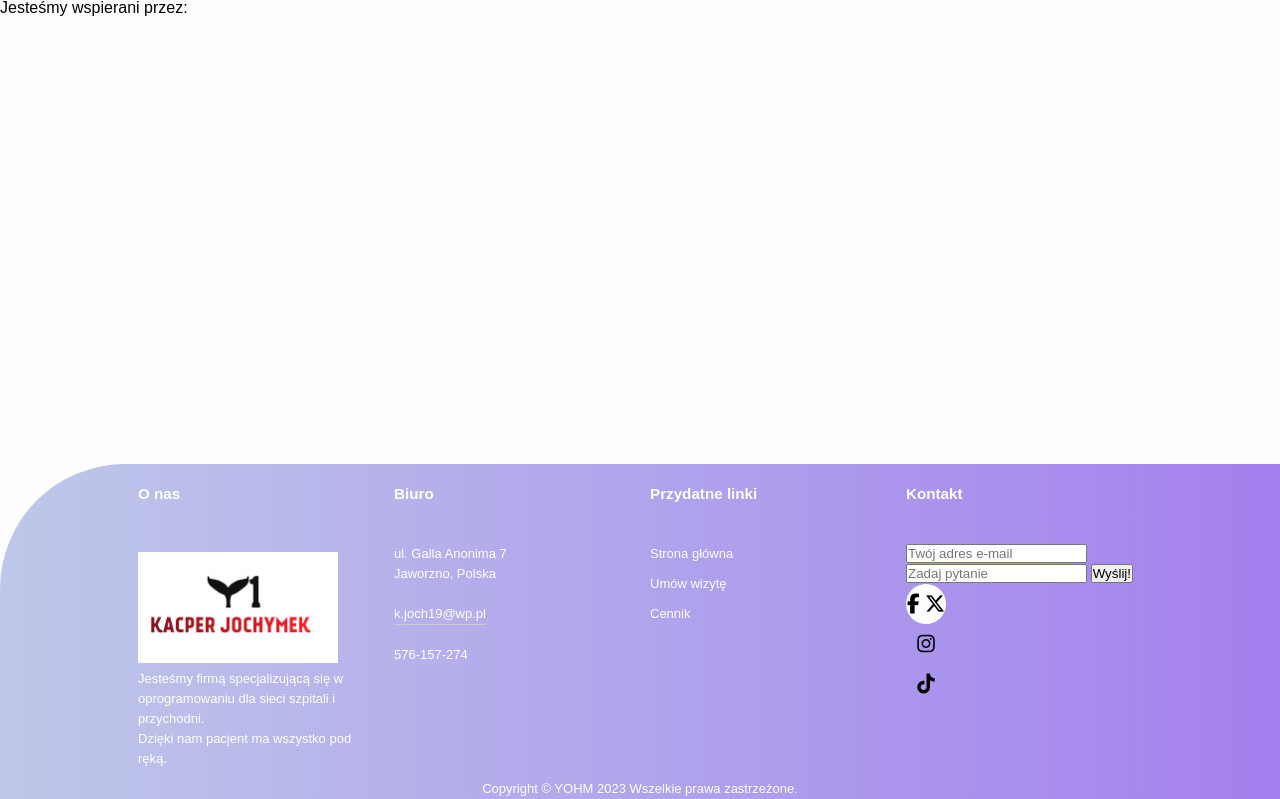
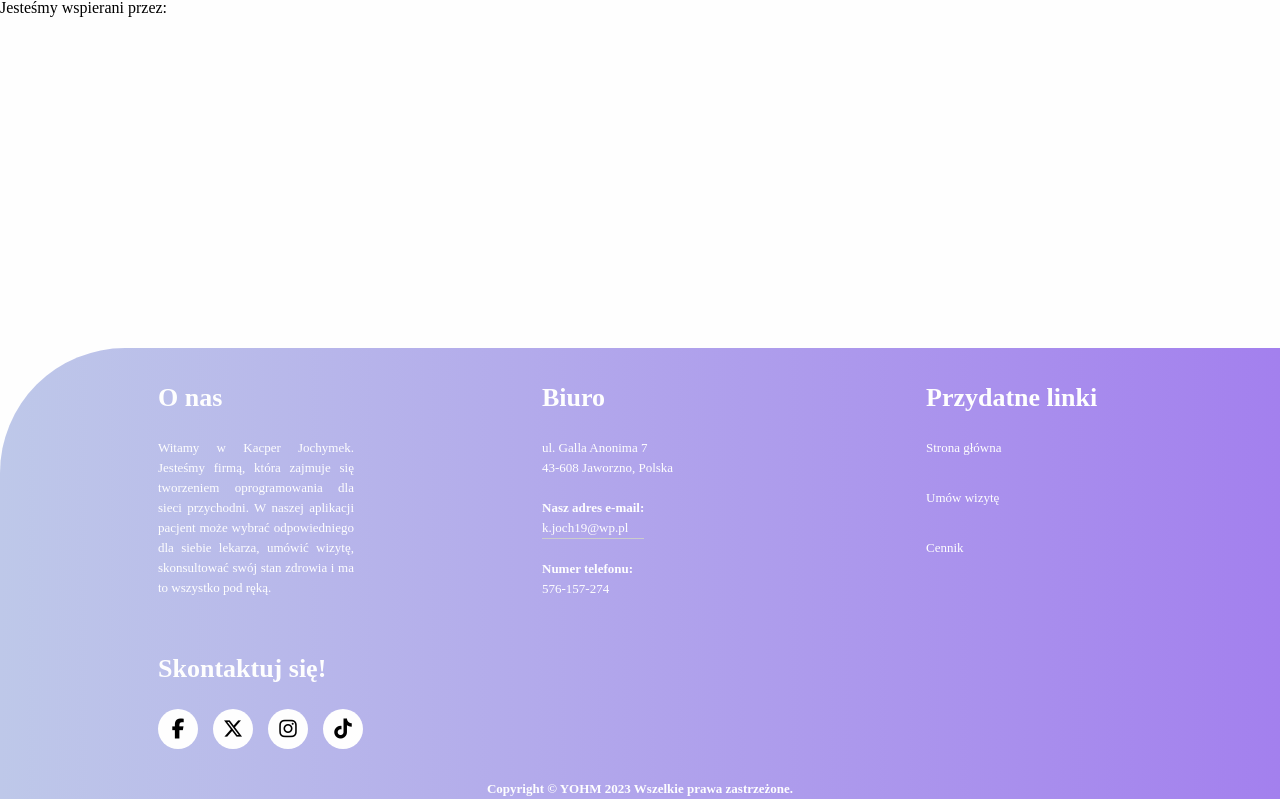
Before and after one commit to KacperJochymek/EngineerProject, a PHP site: page / in a window 1280 px wide. Shown: the part 1769-2568 px from the top of the page. Run offline with PHP 8.4, Linux system fonts and the light colour scheme; some libraries are stand-ins or nearby versions.

Commit message:
Aktualizacja footer

```diff
--- a/index.php
+++ b/index.php
@@ -105,22 +105,22 @@ if (isset($_SESSION["user"])) {
     <footer>
         <div class="foo">
             <div class="col-1">
-                <h3>O nas</h3>
-                <img src="./images/logo.png" class="logo">
-                <p>Jesteśmy firmą specjalizującą się w oprogramowaniu dla sieci szpitali i przychodni. <br>
-                    Dzięki nam pacjent ma wszystko pod ręką.</p>
+                <h1>O nas</h1>
+
+                <p class="footer-text">Witamy w Kacper Jochymek. Jesteśmy firmą, która zajmuje się tworzeniem oprogramowania dla sieci przychodni. W naszej aplikacji pacjent może wybrać odpowiedniego dla siebie lekarza, umówić wizytę, skonsultować
+                     swój stan zdrowia i ma to wszystko pod ręką.</p>
             </div>
 
             <div class="col-1">
-                <h3>Biuro</h3>
-                <p>ul. Galla Anonima 7</p>
-                <p>Jaworzno, Polska</p>
-                <p class="email-id">k.joch19@wp.pl</p>
-                <p>576-157-274</p>
+                <h1>Biuro</h1>
+                <p class="footer-text">ul. Galla Anonima 7</p>
+                <p>43-608 Jaworzno, Polska</p>
+                <p class="email-id"><b>Nasz adres e-mail:</b> <br> k.joch19@wp.pl</p>
+                <p><b>Numer telefonu: </b> <br> 576-157-274</p>
             </div>
 
             <div class="col-1">
-                <h3>Przydatne linki</h3>
+                <h1>Przydatne linki</h1>
                 <ul>
                     <li><a href="#">Strona główna</a></li>
                     <li><a href="#">Umów wizytę</a></li>
@@ -128,17 +128,17 @@ if (isset($_SESSION["user"])) {
                 </ul>
             </div>
             <div class="col-1">
-                <h3>Kontakt</h3>
-                <form>
+                <h1>Skontaktuj się!</h1>
+                <!-- <form>
                     <input type="text" placeholder="Twój adres e-mail">
                     <input type="text" placeholder="Zadaj pytanie">
                     <button type="submit">Wyślij!</button>
-                </form>
+                </form> -->
                 <div class="sociale">
-                    <i class="fa-brands fa-facebook-f"></i>
-                    <i class="fa-brands fa-x-twitter"></i>
-                    <i class="fa-brands fa-instagram"></i>
-                    <i class="fa-brands fa-tiktok"></i>
+                    <div class="circle"><i class="fa-brands fa-facebook-f"></i></div>
+                    <div class="circle"><i class="fa-brands fa-x-twitter"></i></div>
+                    <div class="circle"><i class="fa-brands fa-instagram"></i></div>
+                    <div class="circle"><i class="fa-brands fa-tiktok"></i></div>
                 </div>
             </div>
         </div>
--- a/style.css
+++ b/style.css
@@ -2,7 +2,7 @@
     padding: 0;
     margin: 0;
     box-sizing: border-box;
-    font-family: 'Poppins', sans-serif;
+    font-family: 'Poppins';
     list-style: none;
     text-decoration: none;
 }
@@ -217,7 +217,7 @@ nav ul li a.active {
 }
 
 .cennik {
-    font-family: "Poppins";
+    font-weight: 400;
     height: 200px;
 }
 
@@ -259,7 +259,7 @@ footer {
 
 .col-1 {
     flex-basis: 25%;
-    padding: 10px;
+    padding: 30px;
 }
 
 .col-1 h3 {
@@ -274,27 +274,32 @@ footer {
     margin: 20px 0;
 }
 
-ul li {
+.col-1 ul li {
+    margin-top: 30px;
     list-style: none;
     margin-bottom: 10px;
 }
 
-ul li a {
+.col-1 ul li a {
     text-decoration: none;
     color: #fefefe;
 }
 
 .sociale {
-    font-size: 16px;
-    color: #fefefe;
+    margin-top: 30px;
+    display: flex;
+    align-items: center;
+}
+
+.sociale .circle {
+    font-size: 20px;
+    color: #000;
+    background: #fefefe;
     width: 40px;
     height: 40px;
     border-radius: 50%;
     text-align: center;
     line-height: 40px;
-    font-size: 20px;
-    color: #000;
-    background: #fefefe;
     margin-right: 15px;
     cursor: pointer;
 }
@@ -305,6 +310,7 @@ hr {
 
 .copyright {
     text-align: center;
+    font-weight: 700;
 }
 
 @media (max-width: 700px) {
@@ -316,3 +322,8 @@ hr {
         flex-basis: 100%;
     }
 }
+
+.footer-text{
+    margin-top: 30px;
+    text-align: justify;
+}
```
